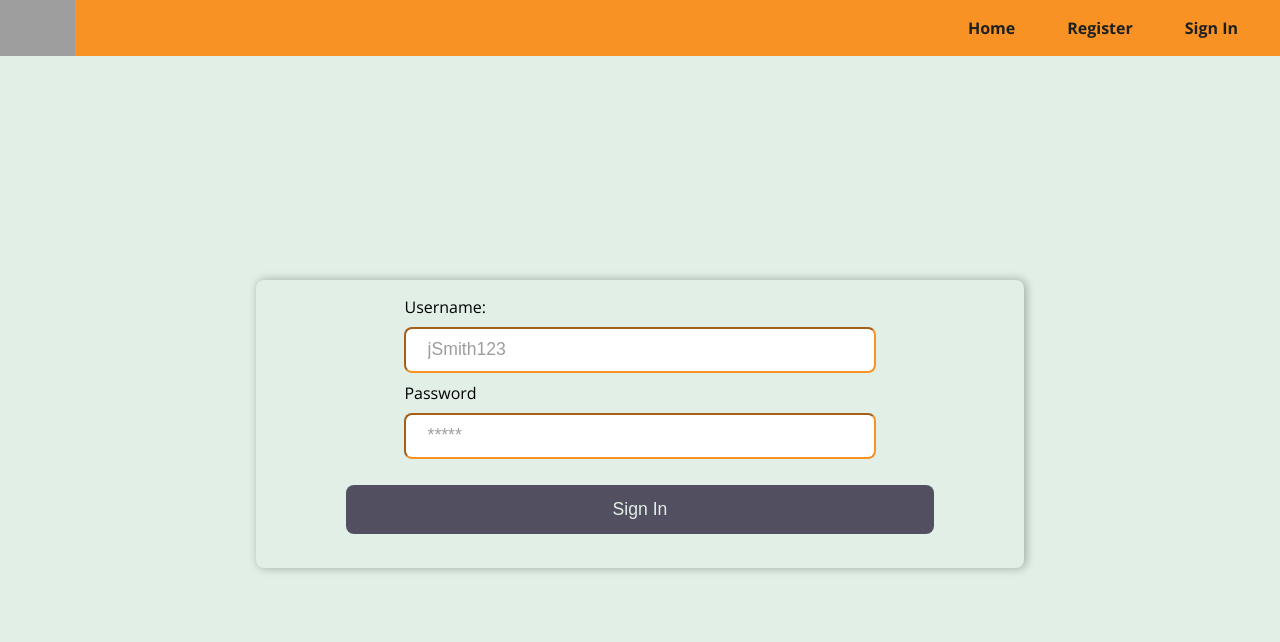
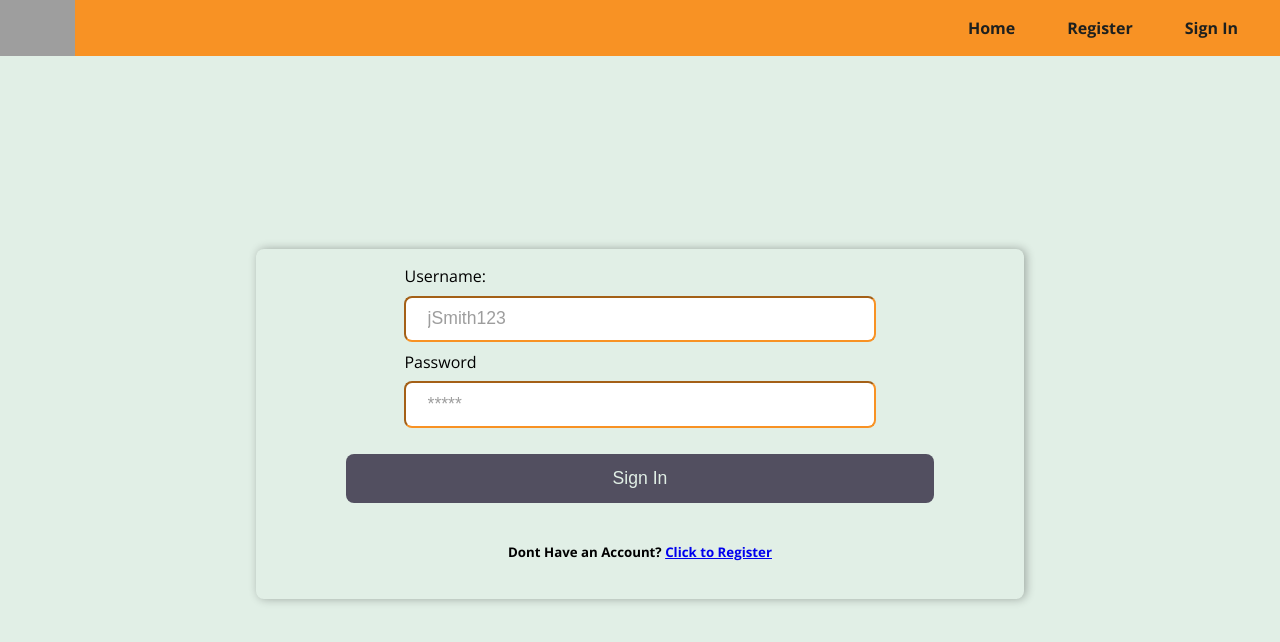
Before and after one commit to Neoj1sec142/Foodle-Front, a React (Create React App) app in the folder client/: page /signin in a window 1280 px wide. Shown: the top 642 px of the page. Built offline with nearby package versions, Linux system fonts and the light colour scheme; grey boxes are pictures that could not be loaded.

Commit message:
added click to register link on sign in page

```diff
--- a/client/src/pages/SignIn.js
+++ b/client/src/pages/SignIn.js
@@ -1,6 +1,6 @@
 import { useState } from 'react'
 import { SignInUser } from '../services/Auth'
-import { useNavigate } from 'react-router-dom'
+import { useNavigate, Link } from 'react-router-dom'
 
 const SignIn = (props) => {
 
@@ -53,6 +53,7 @@ const SignIn = (props) => {
           <button disabled={!formValues.username || !formValues.password}>
             Sign In
           </button>
+          <h5>Dont Have an Account? <Link to={'/register'}>Click to Register</Link></h5>
         </form>
       </div>
     </div>
```
